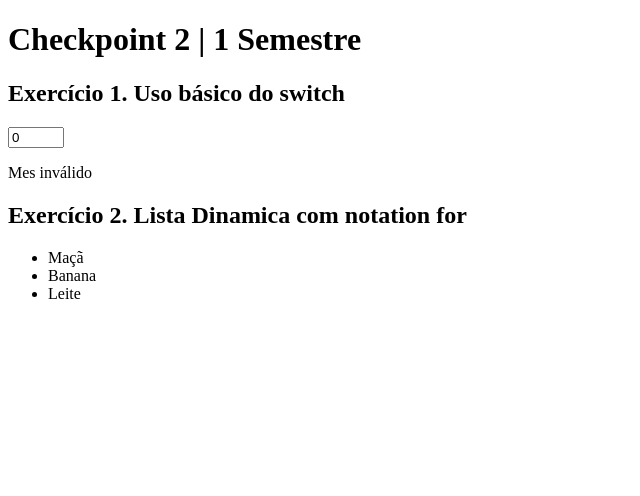
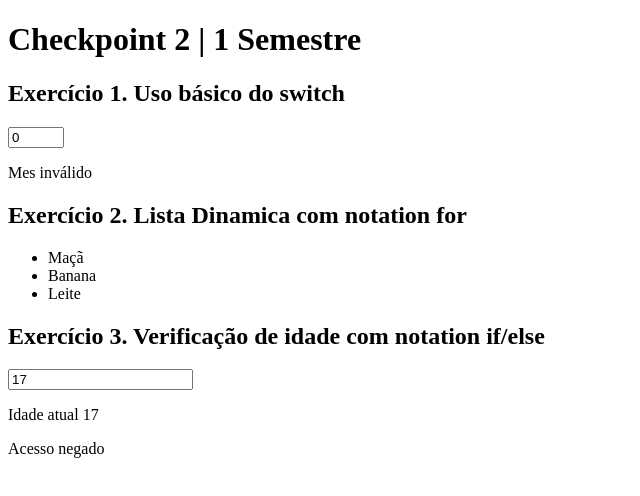
Before and after one commit to vittzx/Checkpoint2-1SEM-Microsservices, an Angular app: page / in a window 1280 px wide. Shown: the top 496 px of the page, without its empty margins (0-640 px from the left). Built offline with nearby package versions, Linux system fonts and the light colour scheme.

Commit message:
feat: creating ex3 if validation

```diff
--- a/src/app/app.component.html
+++ b/src/app/app.component.html
@@ -1,3 +1,4 @@
 <h1> {{title}} </h1>
 <app-ex1></app-ex1>
 <app-ex2></app-ex2>
+<app-ex3></app-ex3>
--- a/src/app/app.component.ts
+++ b/src/app/app.component.ts
@@ -2,11 +2,12 @@ import { Component } from '@angular/core';
 import { RouterOutlet } from '@angular/router';
 import { Ex1Component } from './components/ex1/ex1.component';
 import { Ex2Component } from './components/ex2/ex2.component';
+import { Ex3Component } from './components/ex3/ex3.component';
 
 @Component({
   selector: 'app-root',
   standalone: true,
-  imports: [RouterOutlet, Ex1Component, Ex2Component],
+  imports: [RouterOutlet, Ex1Component, Ex2Component, Ex3Component],
   templateUrl: './app.component.html',
   styleUrl: './app.component.css'
 })
--- /dev/null
+++ b/src/app/components/ex3/ex3.component.html
@@ -0,0 +1,9 @@
+<h2 >Exercício 3. Verificação de idade com notation if/else</h2>
+
+<input type="number" [(ngModel)]="idade">
+<p>Idade atual {{idade}}</p>
+@if(idade >= 18){
+    <p>Acesso permitido</p>
+} @else {
+    <p> Acesso negado</p>
+}
--- /dev/null
+++ b/src/app/components/ex3/ex3.component.ts
@@ -0,0 +1,13 @@
+import { Component } from '@angular/core';
+import { FormsModule } from '@angular/forms';
+
+@Component({
+  selector: 'app-ex3',
+  standalone: true,
+  imports: [FormsModule],
+  templateUrl: './ex3.component.html',
+  styleUrl: './ex3.component.css'
+})
+export class Ex3Component {
+  idade: number = 17
+}
```
Also changed, not shown: src/app/components/ex3/ex3.component.css (added), 1 other file (tests, documents, lock files or other folders).
